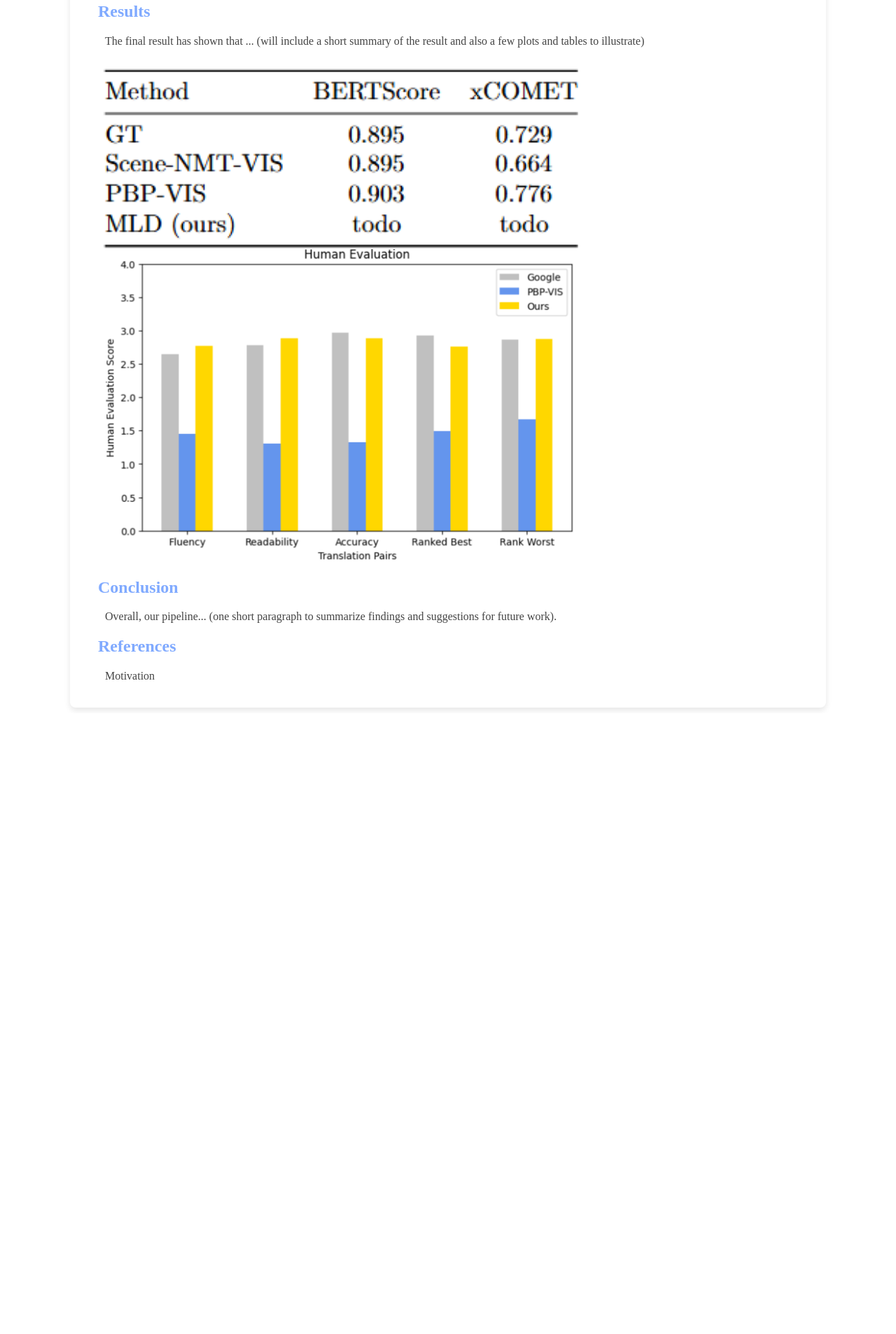
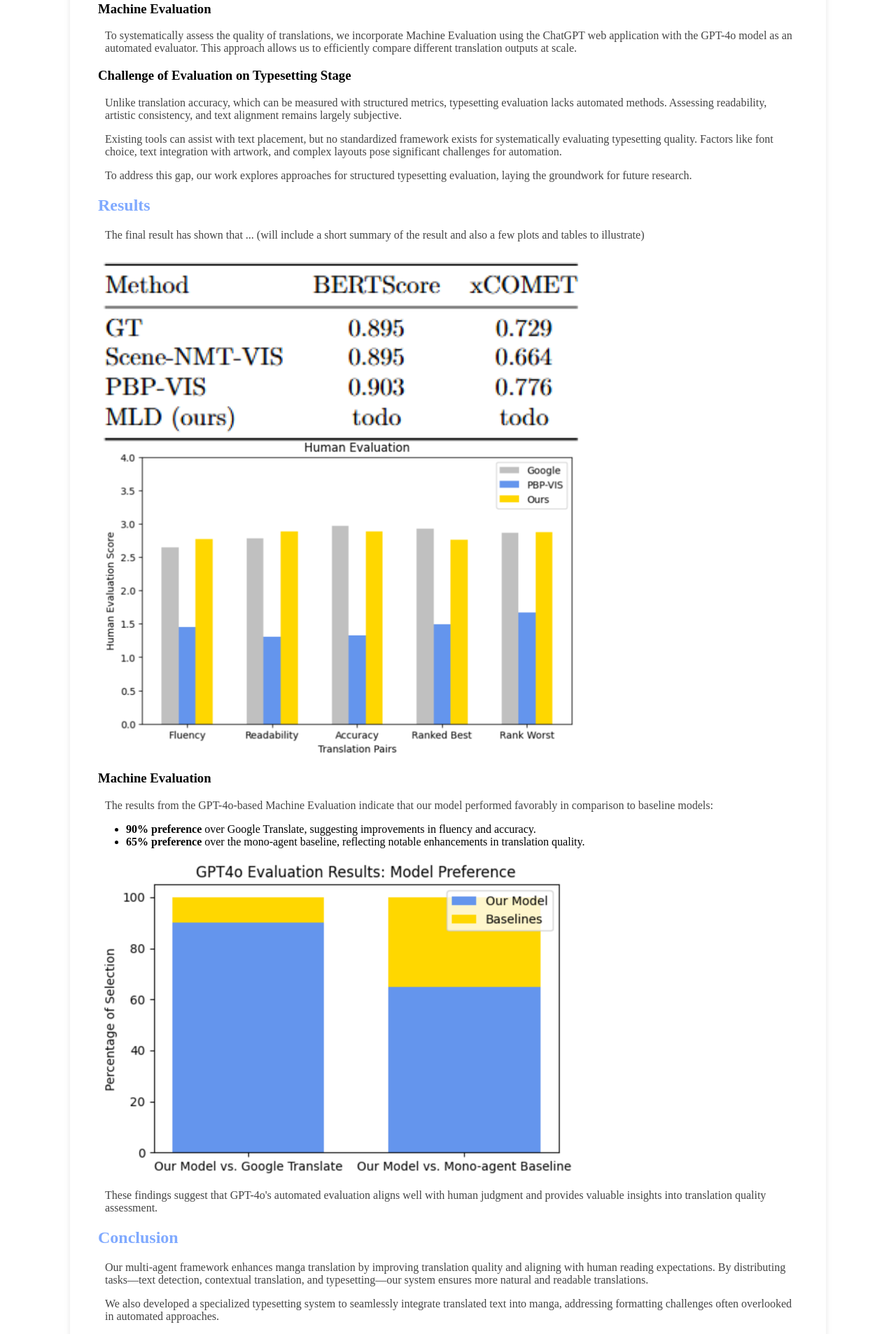
Before and after one commit to nljumaoas/multiagent-translation, a SvelteKit app: page / in a window 1280 px wide. Shown: the part 1780-3686 px from the top of the page at 70% size. Before the commit the page ends 2799 px from the top, so only its background shows below. Built offline with nearby package versions, Linux system fonts and the light colour scheme.

Commit message:
update the typesetting method, machine eval the its result, conclusion

```diff
--- a/src/components/App.svelte
+++ b/src/components/App.svelte
@@ -33,7 +33,7 @@
     <p>Our innovated method pipeline involves three stages with the collaboration of agents... (more to come)</p>
     <img src="method_pipeline.png" alt="Method Pipeline Diagram" class="content-image">
 
-    <section class="subsection">
+    <section class="typesetting subsection">
       <h3>Typesetting</h3>
       <p>In the final stage of our pipeline, we integrate translated text back into manga pages while preserving visual aesthetics and readability. Our system automates text removal and adaptive reformatting to ensure a natural and high-quality presentation.</p>
       <ul>
@@ -45,15 +45,44 @@
     <h2>Evaluation</h2>
     <p>For evaluation method, we conducted ... (more to come with text explanation and equations)</p>
 
+    <section class="machine eval">
+      <h3>Machine Evaluation</h3>
+      <p>To systematically assess the quality of translations, we incorporate Machine Evaluation using the ChatGPT web application with the GPT-4o model as an automated evaluator. This approach allows us to efficiently compare different translation outputs at scale.</p>
+    </section>
+
+    <section class="challenge of evaluation on typesetting">
+      <h3>Challenge of Evaluation on Typesetting Stage</h3>
+      <p>Unlike translation accuracy, which can be measured with structured metrics, typesetting evaluation lacks automated methods. Assessing readability, artistic consistency, and text alignment remains largely subjective.</p>
+      <p>Existing tools can assist with text placement, but no standardized framework exists for systematically evaluating typesetting quality. Factors like font choice, text integration with artwork, and complex layouts pose significant challenges for automation.</p>
+      <p>To address this gap, our work explores approaches for structured typesetting evaluation, laying the groundwork for future research.</p>
+    </section>
+
     <h2>Results</h2>
     <p>The final result has shown that ... (will include a short summary of the result and also a few plots and tables to illustrate)</p>
     <img src="table_metrics.png" alt="table of metrics evaluation" class="eval-image">
     <img src="human_eval.png" alt="human evaluation result" class="eval-image">
 
+    <section class="machine eval result">
+      <h3>Machine Evaluation</h3>
+      <p>The results from the GPT-4o-based Machine Evaluation indicate that our model performed favorably in comparison to baseline models:</p>
+
+      <ul>
+        <li><strong>90% preference</strong> over Google Translate, suggesting improvements in fluency and accuracy.</li>
+        <li><strong>65% preference</strong> over the mono-agent baseline, reflecting notable enhancements in translation quality.</li>
+      </ul>
+
+      <img src="GPT_evaluation.jpeg" alt="LLM evaluation result" class="eval-image">
+      <p>These findings suggest that GPT-4o's automated evaluation aligns well with human judgment and provides valuable insights into translation quality assessment.</p>
+    </section>
+
     <h2>Conclusion</h2>
-    <p>Overall, our pipeline... (one short paragraph to summarize findings and suggestions for future work).</p>
+    <p>Our multi-agent framework enhances manga translation by improving translation quality and aligning with human reading expectations. By distributing tasks—text detection, contextual translation, and typesetting—our system ensures more natural and readable translations.</p>
+    <p>We also developed a specialized typesetting system to seamlessly integrate translated text into manga, addressing formatting challenges often overlooked in automated approaches.</p>
+    <p>Challenges remain, including speech bubble resizing and processing latency. Future work will focus on real-time translation and expanding support for other media types.</p>
+    <p>This research sets the foundation for sophisticated multimodal translation systems that balance linguistic accuracy with visual presentation.</p>
 
     <h2>References</h2>
+
     <p>Motivation</p>
   </section>
 
```
Also changed, not shown: static/GPT_evaluation.jpeg (added).
